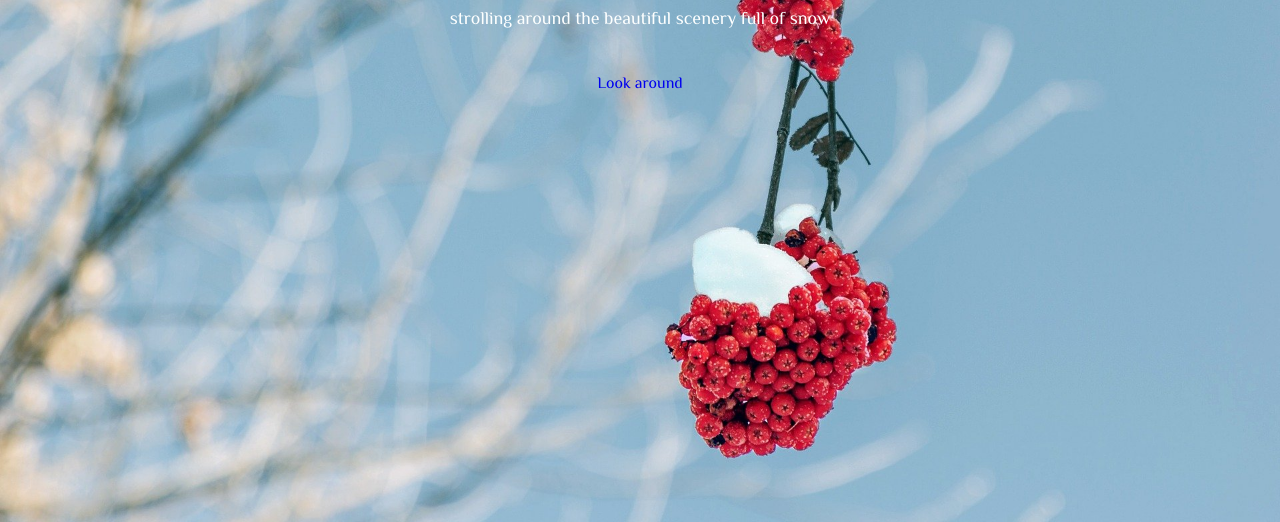
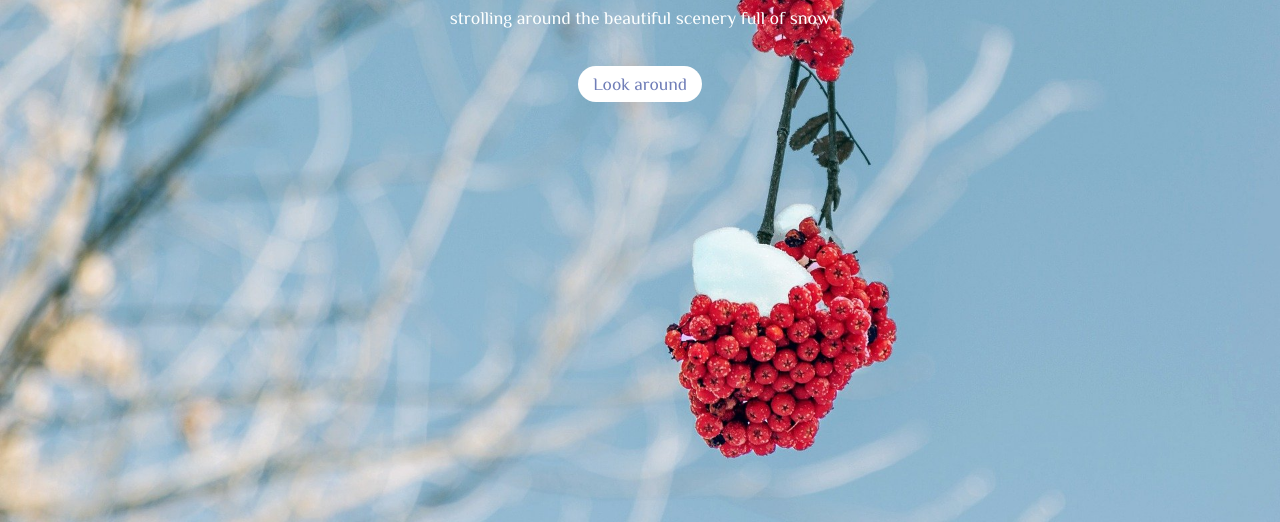
Before and after one commit to matmola/gallery, a plain HTML site: page index.html in a window 1280 px wide. Shown: the part 278-800 px from the top of the page. Drawn offline with Linux system fonts and the light colour scheme; some packages are replaced by stand-ins of ours.

Commit message:
hover color

```diff
--- a/style.css
+++ b/style.css
@@ -50,7 +50,7 @@ img {
 }
 
 .main-nav a:hover {
-  color: rosybrown;
+  color: #d1dfe2;
 }
 
 .page-header {
@@ -74,3 +74,15 @@ img {
   font-family: 'Philosopher', serif;
   font-weight: normal;
 }
+
+/* button */
+.button {
+  font-size: 1.1rem;
+  background: white;
+  color: rgb(112, 126, 184);
+  border-radius: 30px;
+  padding: 8px 15px;
+}
+.button:hover {
+  background: #d1dfe2;
+}
```
